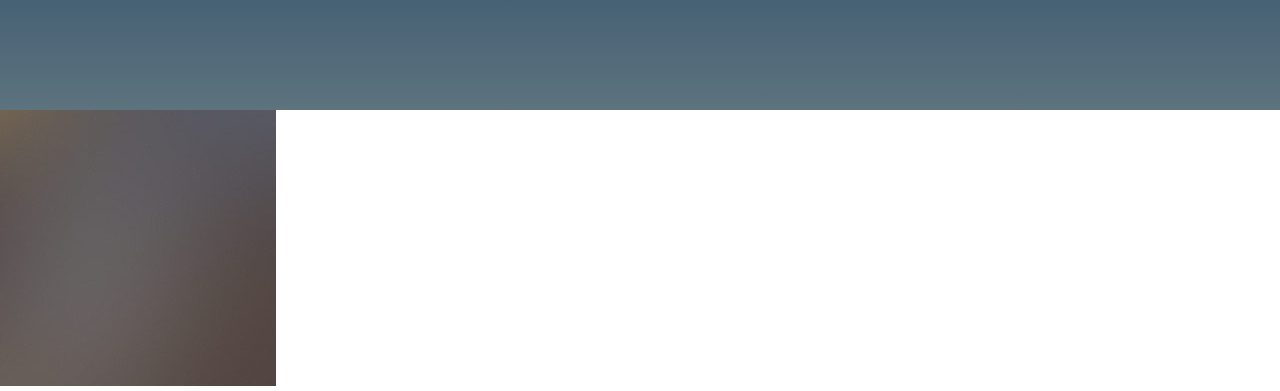
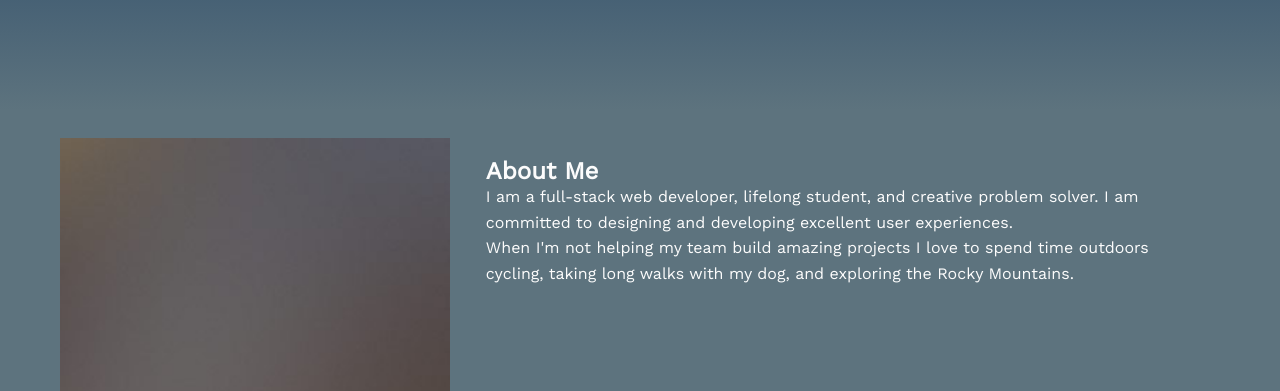
Before and after one commit to Thorn51/Porfolio, a plain HTML site: page index.html in a window 1280 px wide. Shown: the part 690-1081 px from the top of the page. Drawn offline with nearby package versions, Linux system fonts and the light colour scheme; a script that the page names is missing; files whose address does not match are found by name.

Commit message:
Formatted about section

```diff
--- a/styles.css
+++ b/styles.css
@@ -115,3 +115,29 @@ nav {
 }
 
 /* About Section */
+.about-wrapper {
+  display: flex;
+  flex-direction: column;
+  justify-content: center;
+  background: linear-gradient(var(--grey) 50%, var(--blue));
+}
+
+.about-grid {
+  width: 95%;
+  margin-left: auto;
+  margin-right: auto;
+  display: grid;
+  grid-template-columns: 1fr 2fr;
+}
+
+.about-image img {
+  width: 100%;
+  margin: 5%;
+  padding: 0.5rem;
+}
+
+.about-text {
+  margin: 5%;
+  padding: 0.5rem;
+  color: var(--white);
+}
```
Also changed, not shown: index.html (+1 -0 lines).
